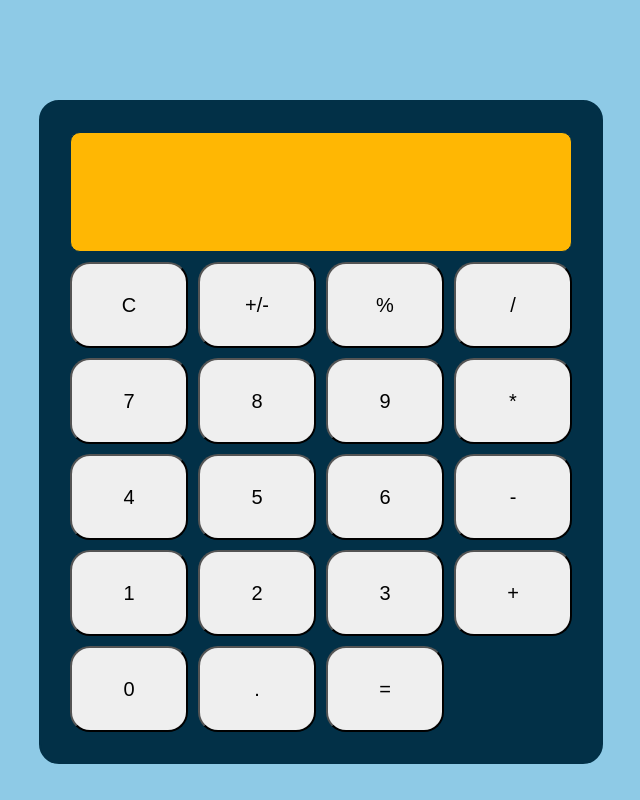
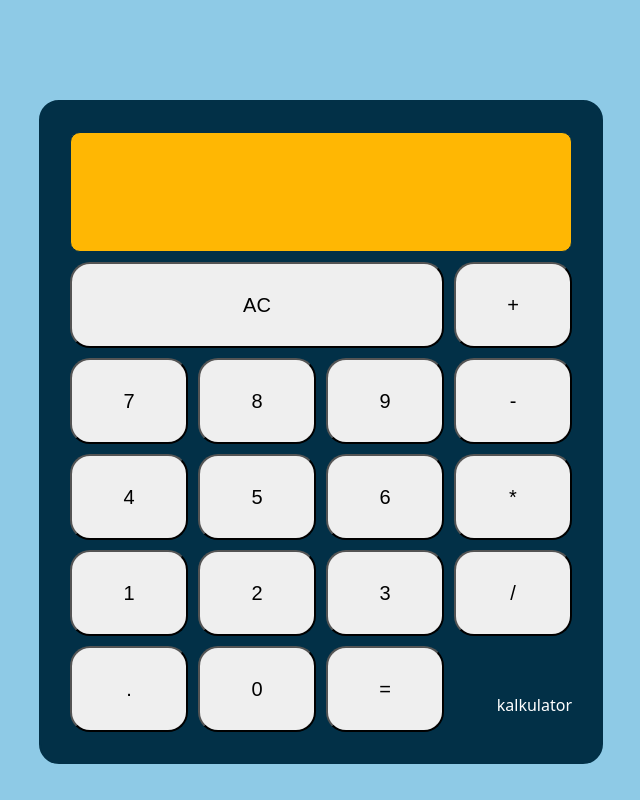
Before and after one commit to dinadahliana/calculator, a website: page index.html in a window 1280 px wide. Shown: the whole page, without its empty margins (319-959 px from the left). Drawn offline with nearby package versions, Linux system fonts and the light colour scheme.

Commit message:
fixing input output display

```diff
--- a/index.html
+++ b/index.html
@@ -16,29 +16,29 @@
         </div>
         <div class="tools">
 
-            <button class="button clear">C</button>
-            <button class="button plus-minus">+/-</button>
-            <button class="button persent">%</button>
-            <button class="button division">/</button>
+            <button class="button clear">AC</button>
+            <!-- <button class="button delet">C</button> -->
+            <button class="button">+</button>
 
             <button class="button">7</button>
             <button class="button">8</button>
             <button class="button">9</button>
-            <button class="button multiply">*</button>
+            <button class="button">-</button>
 
             <button class="button">4</button>
             <button class="button">5</button>
             <button class="button">6</button>
-            <button class="button">-</button>
+            <button class="button multiply">*</button>
 
             <button class="button">1</button>
             <button class="button">2</button>
             <button class="button">3</button>
-            <button class="button">+</button>
+            <button class="button division">/</button>
 
+            <button class="button">.</button>
             <button class="button">0</button>
-            <button class="button">.</button>
             <button class="button equal">=</button>
+            <p class="brand">kalkulator</p>
 
         </div>
     </div>
--- a/script.js
+++ b/script.js
@@ -5,12 +5,13 @@ const reset = document.querySelector(".clear");
 let output = document.querySelector(".summary");
 
 const operator = ["+", "-", "*", "/"];
-const other = ["=", "C", "+/-", "%"];
+const other = ["=", "C", "AC"];
 let input = "";
 
 toolsButton.forEach(btn => {
     btn.addEventListener("click", (e) => {
         const buttonContent = e.target.innerText
+        output.innerHTML = "";
         if (operator.includes(buttonContent)) {
             input += ` ${buttonContent} `;
             display.innerText = input;
@@ -29,6 +30,7 @@ summary.addEventListener("click", () =>{
     console.log(input);
     console.log(math.evaluate(input));
 
+    display.innerText = input;
     output.innerText = math.evaluate(input);
 
     // after click "=", the input back to empty
--- a/style.css
+++ b/style.css
@@ -6,6 +6,7 @@ body {
     display: flex;
     justify-content: center;
     margin: 100px 0px 0px 0px;
+    color: white;
 }
 
 
@@ -38,6 +39,7 @@ body {
 
 .summary {
    align-self: center;
+   text-align: right;
 }
 
 .tools {
@@ -54,3 +56,13 @@ body {
 .button:hover {
     background-color: #ffb703;
 }
+
+.clear {
+    grid-column: span 3;
+}
+
+.brand {
+    display: flex;
+    justify-content: flex-end;
+    align-items: end;
+}
```
Also changed, not shown: 1 other file.
